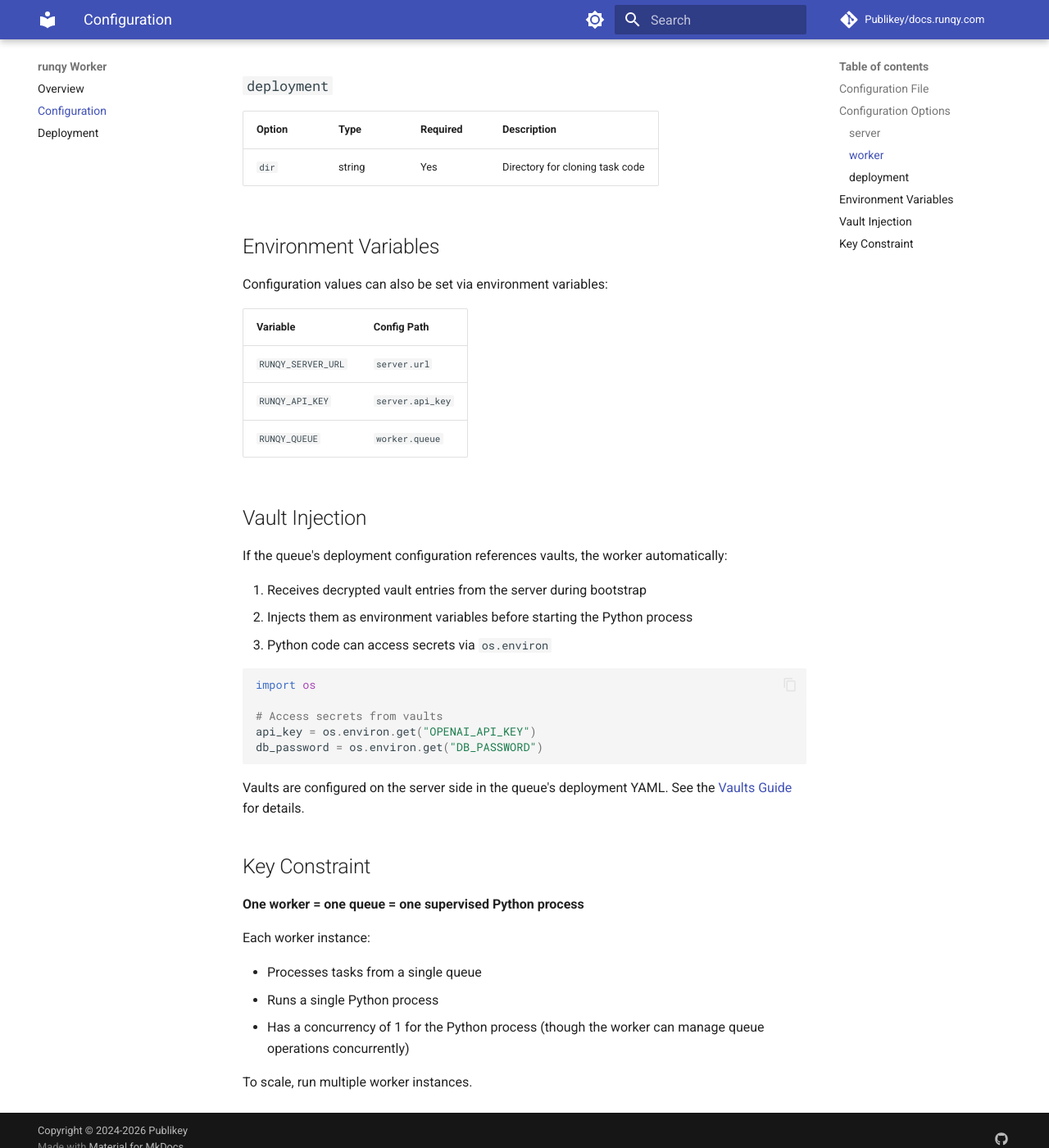
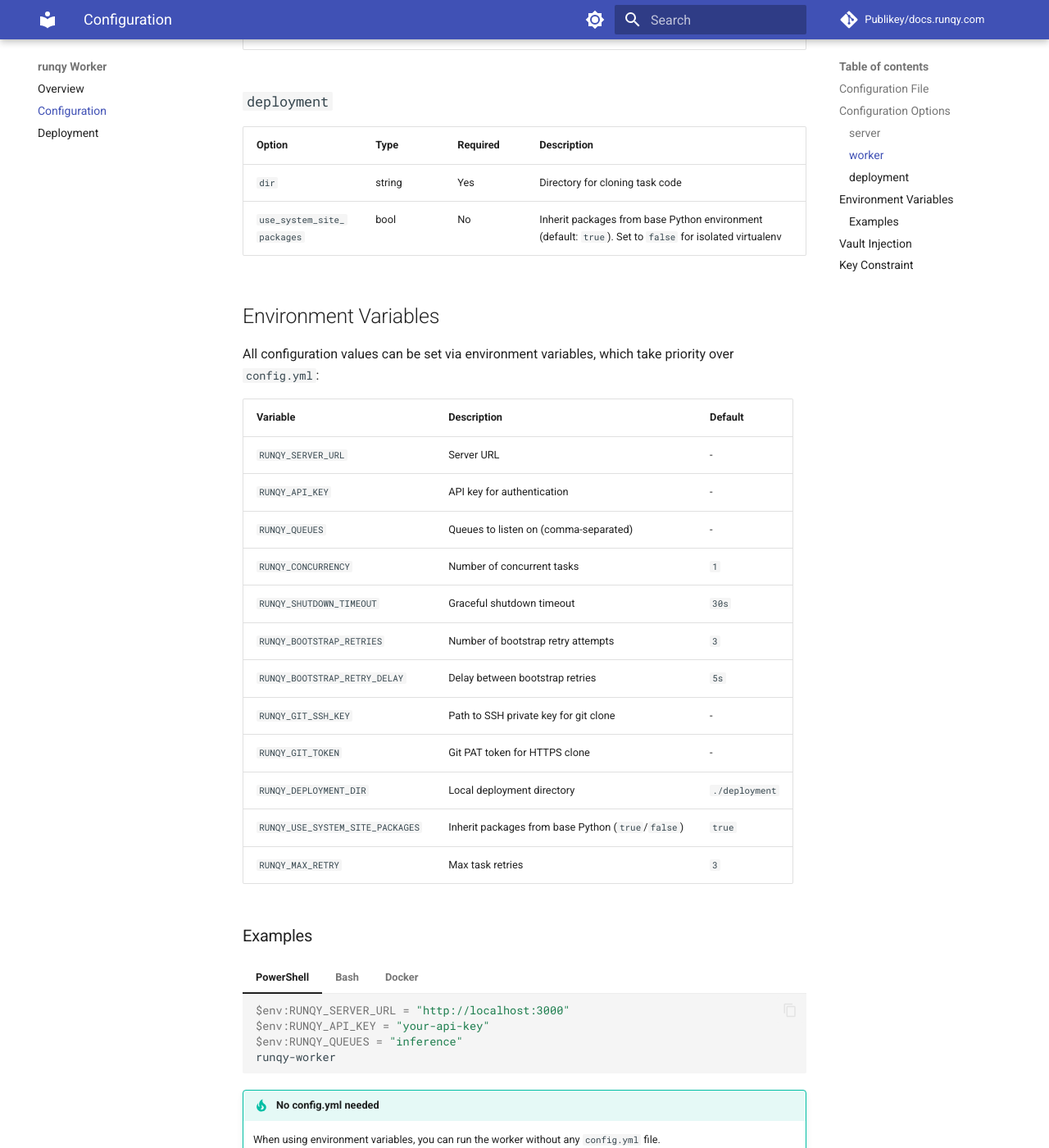
Before and after one commit to Publikey/docs.runqy.com, an MkDocs documentation site: the page built from docs/worker/configuration.md, in a window 1280 px wide and 1400 px high, scrolled down 1170 px. Shown: the whole window at 82% size. Built offline with MkDocs 1.6.1 and Material for MkDocs 9.7.7, drawn with Linux system fonts in a browser that asks for light colours; comment, search, counter and statistics services are not loaded; some of the changed text lies outside the part shown.

Commit message:
Add: system-packages

````diff
--- a/docs/worker/configuration.md
+++ b/docs/worker/configuration.md
@@ -16,6 +16,7 @@
 
 deployment:
   dir: "./deployment"
+  use_system_site_packages: true  # Set to false for isolated virtualenv
 ```
 
 ## Configuration Options
@@ -41,16 +42,59 @@
 | Option | Type | Required | Description |
 |--------|------|----------|-------------|
 | `dir` | string | Yes | Directory for cloning task code |
+| `use_system_site_packages` | bool | No | Inherit packages from base Python environment (default: `true`). Set to `false` for isolated virtualenv |
 
 ## Environment Variables
 
-Configuration values can also be set via environment variables:
+All configuration values can be set via environment variables, which take priority over `config.yml`:
 
-| Variable | Config Path |
-|----------|-------------|
-| `RUNQY_SERVER_URL` | `server.url` |
-| `RUNQY_API_KEY` | `server.api_key` |
-| `RUNQY_QUEUE` | `worker.queue` |
+| Variable | Description | Default |
+|----------|-------------|---------|
+| `RUNQY_SERVER_URL` | Server URL | - |
+| `RUNQY_API_KEY` | API key for authentication | - |
+| `RUNQY_QUEUES` | Queues to listen on (comma-separated) | - |
+| `RUNQY_CONCURRENCY` | Number of concurrent tasks | `1` |
+| `RUNQY_SHUTDOWN_TIMEOUT` | Graceful shutdown timeout | `30s` |
+| `RUNQY_BOOTSTRAP_RETRIES` | Number of bootstrap retry attempts | `3` |
+| `RUNQY_BOOTSTRAP_RETRY_DELAY` | Delay between bootstrap retries | `5s` |
+| `RUNQY_GIT_SSH_KEY` | Path to SSH private key for git clone | - |
+| `RUNQY_GIT_TOKEN` | Git PAT token for HTTPS clone | - |
+| `RUNQY_DEPLOYMENT_DIR` | Local deployment directory | `./deployment` |
+| `RUNQY_USE_SYSTEM_SITE_PACKAGES` | Inherit packages from base Python (`true`/`false`) | `true` |
+| `RUNQY_MAX_RETRY` | Max task retries | `3` |
+
+### Examples
+
+=== "PowerShell"
+
+    ```powershell
+    $env:RUNQY_SERVER_URL = "http://localhost:3000"
+    $env:RUNQY_API_KEY = "your-api-key"
+    $env:RUNQY_QUEUES = "inference"
+    runqy-worker
+    ```
+
+=== "Bash"
+
+    ```bash
+    export RUNQY_SERVER_URL="http://localhost:3000"
+    export RUNQY_API_KEY="your-api-key"
+    export RUNQY_QUEUES="inference"
+    runqy-worker
+    ```
+
+=== "Docker"
+
+    ```bash
+    docker run \
+      -e RUNQY_SERVER_URL=http://host.docker.internal:3000 \
+      -e RUNQY_API_KEY=your-api-key \
+      -e RUNQY_QUEUES=inference \
+      runqy-worker
+    ```
+
+!!! tip "No config.yml needed"
+    When using environment variables, you can run the worker without any `config.yml` file.
 
 ## Vault Injection
 
````
